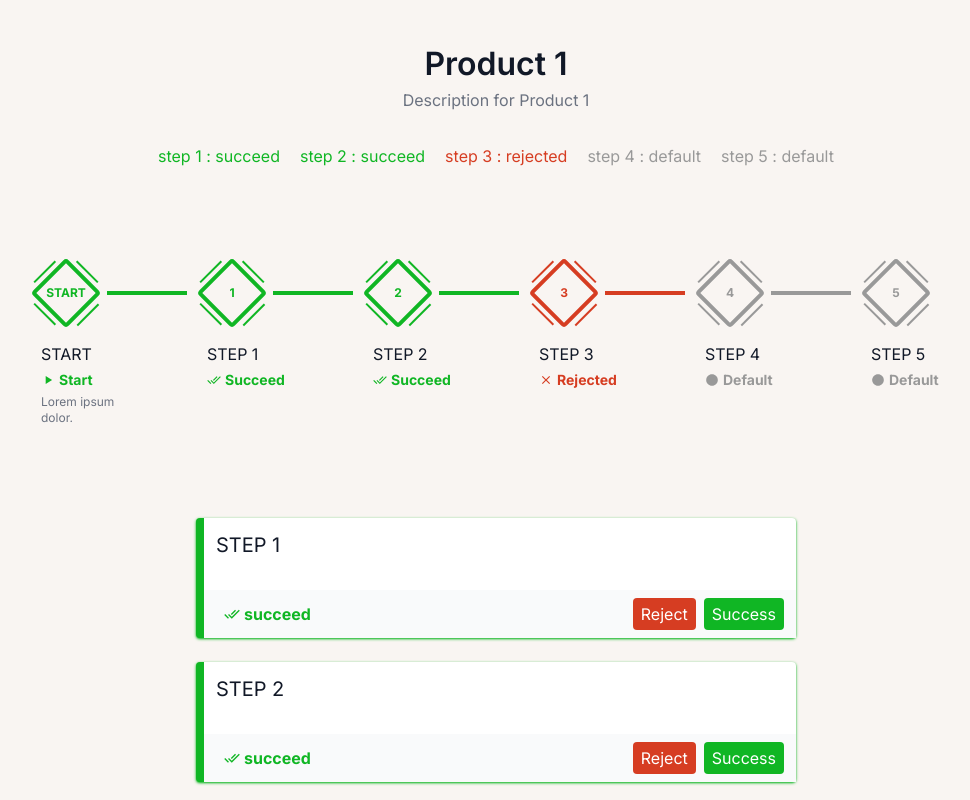
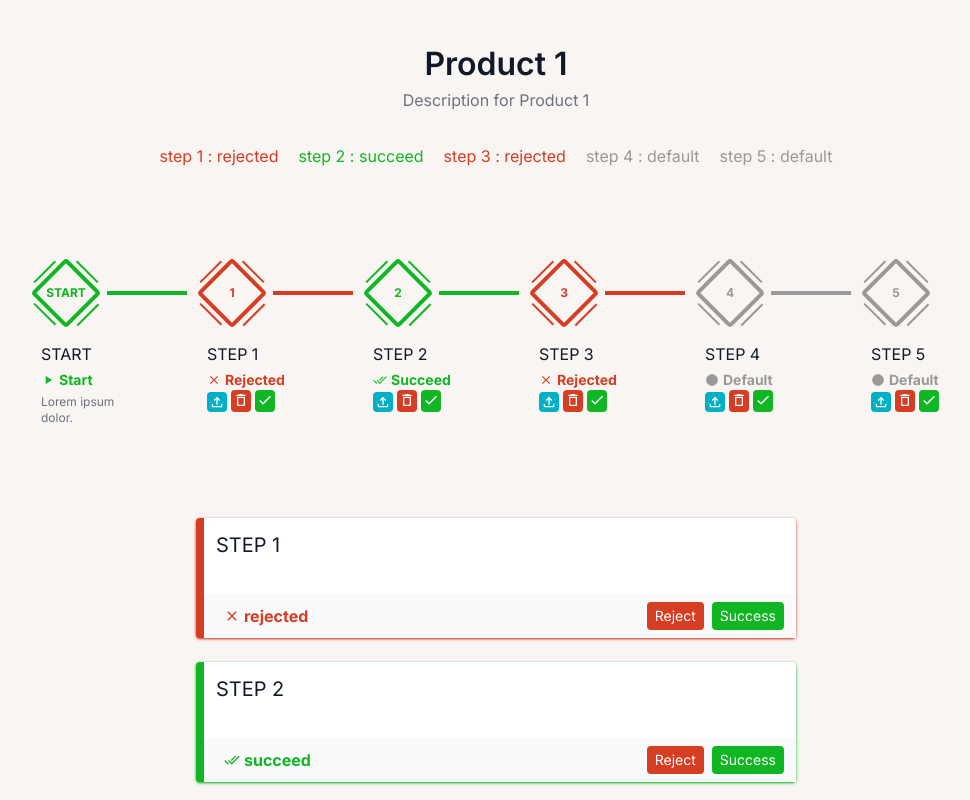
Before and after one commit to ART1377/Workflow-step-by-step, a Next.js app: page /products/1 in a window 1280 px wide. Shown: the top 800 px of the page, without its empty margins (144-1114 px from the left). Built offline with nearby package versions, Linux system fonts and the light colour scheme; data requests are answered from the project's data file.

Commit message:
upload functionality added also delete and submit button added

```diff
--- a/db.json
+++ b/db.json
@@ -10,7 +10,7 @@
             "personName": "John",
             "personId": "001"
           },
-          "state": "succeed",
+          "state": "rejected",
           "step": 1,
           "file": null
         },
--- a/src/app/components/Button/Button.tsx
+++ b/src/app/components/Button/Button.tsx
@@ -3,7 +3,7 @@ import React from "react";
 
 interface ButtonProps {
   variant: "reject" | "success" | "upload";
-  onClick: () => void;
+  onClick?: () => void;
   children: React.ReactNode;
 }
 
@@ -21,7 +21,7 @@ const Button: React.FC<ButtonProps> = ({ variant, onClick, children }) => {
 
   return (
     <button
-      className={`rounded transition-all duration-500 hover:opacity-80 text-white px-2 py-1 capitalize ${getVariantClasses()}`}
+      className={`rounded transition-all duration-500 hover:opacity-80 text-white px-2 py-1 capitalize text-sm ${getVariantClasses()}`}
       onClick={onClick}
     >
       {children}
--- a/src/app/components/Workflow/Workflow.module.css
+++ b/src/app/components/Workflow/Workflow.module.css
@@ -92,18 +92,18 @@
   background-color: var(--reject);
 }
 
-.upladedItem .dimond {
+.uploadedItem .dimond {
   border-color: var(--upload);
 }
-.upladedItem {
+.uploadedItem {
   color: var(--upload);
 }
 
-.upladedItem .topRight,
-.upladedItem .topLeft,
-.upladedItem .bottomRight,
-.upladedItem .bottomLeft,
-.upladedItem .line {
+.uploadedItem .topRight,
+.uploadedItem .topLeft,
+.uploadedItem .bottomRight,
+.uploadedItem .bottomLeft,
+.uploadedItem .line {
   background-color: var(--upload);
 }
 
@@ -122,7 +122,7 @@
   background-color: var(--main-gray);
 }
 
-.input input {
+/* .input input {
   display: none;
 }
 
@@ -139,4 +139,4 @@
   font-size: 10px;
   background-color: royalblue;
   color: white;
-}
+} */
--- a/src/app/components/Workflow/WorkflowItem.tsx
+++ b/src/app/components/Workflow/WorkflowItem.tsx
@@ -1,14 +1,39 @@
-import React from "react";
+import React, { useState } from "react";
 import { MdDoneAll, MdClose, MdCircle, MdCheck } from "react-icons/md";
 import style from "./Workflow.module.css";
 import { Step } from "../../../../next-type-d";
-import { MdPerson } from "react-icons/md";
+import { MdPerson, MdOutlineFileUpload, MdDeleteOutline } from "react-icons/md";
+import { useAppDispatch } from "@/app/redux/hooks/hooks";
+import { useParams } from "next/navigation";
+import { updateProduct } from "@/app/redux/slices/productSlice";
 
 type Props = {
   step: Step;
 };
 
 const WorkflowItem = ({ step }: Props) => {
+  const params = useParams();
+  const id = params.productId.toString();
+
+  const [file, setFile] = useState<File | null>(null);
+  const dispatch = useAppDispatch();
+
+  const handleFileChange = (event: React.ChangeEvent<HTMLInputElement>) => {
+    setFile(event.target.files![0]);
+    // if (!file) {
+    //   return;
+    // } else {
+    //   dispatch(
+    //     updateProduct({
+    //       productId: id,
+    //       updatedStep: { ...step, state: "uploaded" },
+    //     })
+    //   );
+    // }
+  };
+
+  console.log(file);
+
   return (
     <>
       <div
@@ -60,6 +85,25 @@ const WorkflowItem = ({ step }: Props) => {
               {step.person.personName}
             </p>
           )}
+
+          <div className="flex gap-1">
+            <label className="inline-block mt-0.5">
+              <input
+                type="file"
+                onChange={handleFileChange}
+                className="hidden"
+              />
+              <div className="p-0.5 rounded cursor-pointer bg-upload">
+                <MdOutlineFileUpload className="text-base text-white" />
+              </div>
+            </label>
+            <div className="p-0.5 rounded cursor-pointer bg-reject">
+              <MdDeleteOutline className="text-base text-white" />
+            </div>
+            <div className="p-0.5 rounded cursor-pointer bg-success">
+              <MdCheck className="text-base text-white" />
+            </div>
+          </div>
         </div>
       </div>
     </>
@@ -67,3 +111,14 @@ const WorkflowItem = ({ step }: Props) => {
 };
 
 export default WorkflowItem;
+
+{
+  //   const [file, setFile] = useState<File | null>(null);
+  //   const handleFileChange = (event: React.ChangeEvent<HTMLInputElement>) => {
+  //     setFile(event.target.files![0]);
+  //   };
+  /* <label className={` ${style.input}`}>
+              <input type="file" onChange={handleFileChange} />
+              Upload
+            </label> */
+}
--- a/src/app/globals.css
+++ b/src/app/globals.css
@@ -38,7 +38,7 @@
   /* color */
   --reject: #d63d22;
   --success: #10b624;
-  --upload: #abfcb4;
+  --upload: #00b0c7;
   --main-gray: #999999;
 
   /* transition */
--- a/src/app/redux/slices/productSlice.tsx
+++ b/src/app/redux/slices/productSlice.tsx
@@ -4,6 +4,7 @@ import axios from "axios";
 import { Product, Step } from "../../../../next-type-d";
 
 const API_URL = "http://127.0.0.1:3500";
+
 
 export interface InitialStateType {
   products: Product[];
@@ -16,7 +17,6 @@ const initialState: InitialStateType = {
   error: null,
 };
 
-
 export const fetchProductById = createAsyncThunk(
   "products/fetchProductById",
   async (productId: string) => {
@@ -24,7 +24,6 @@ export const fetchProductById = createAsyncThunk(
     return response.data;
   }
 );
-
 
 export const fetchProducts = createAsyncThunk(
   "products/fetchProducts",
```
Also changed, not shown: src/app/components/Workflow/Workflow.tsx (+0 -11 lines).
